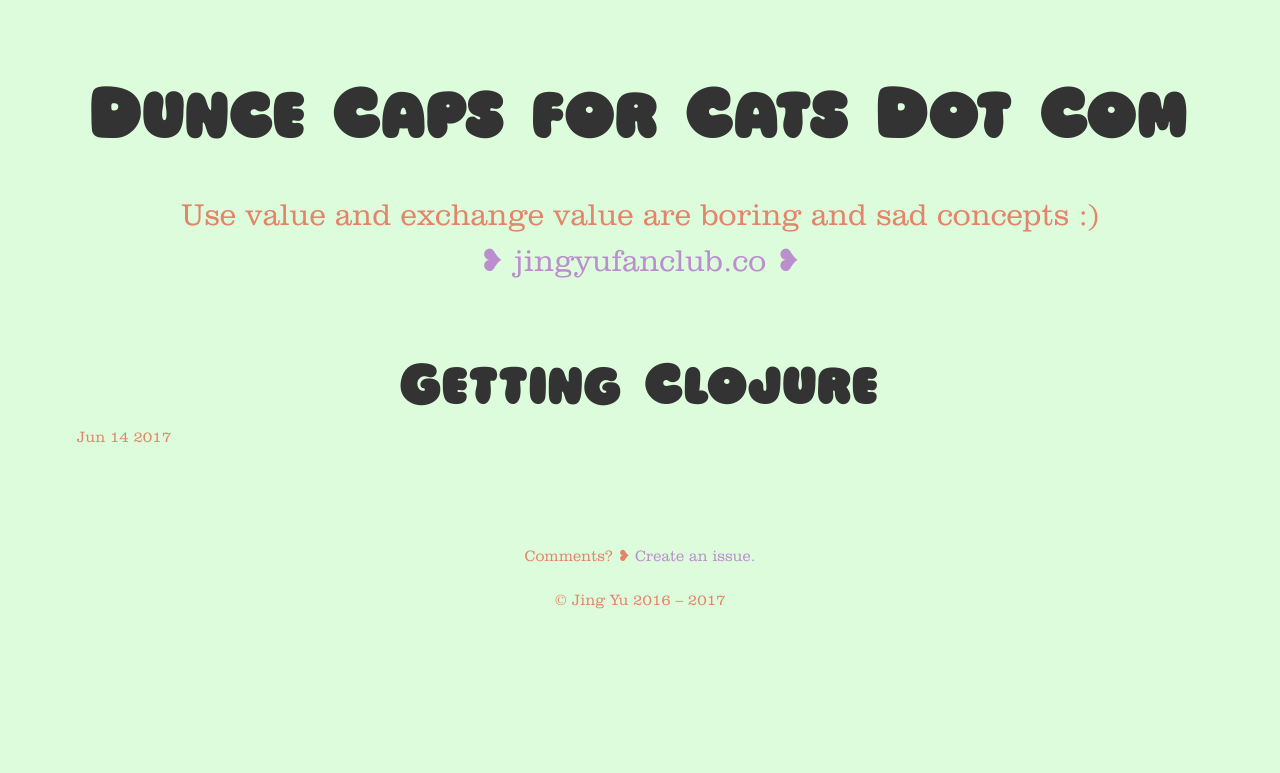
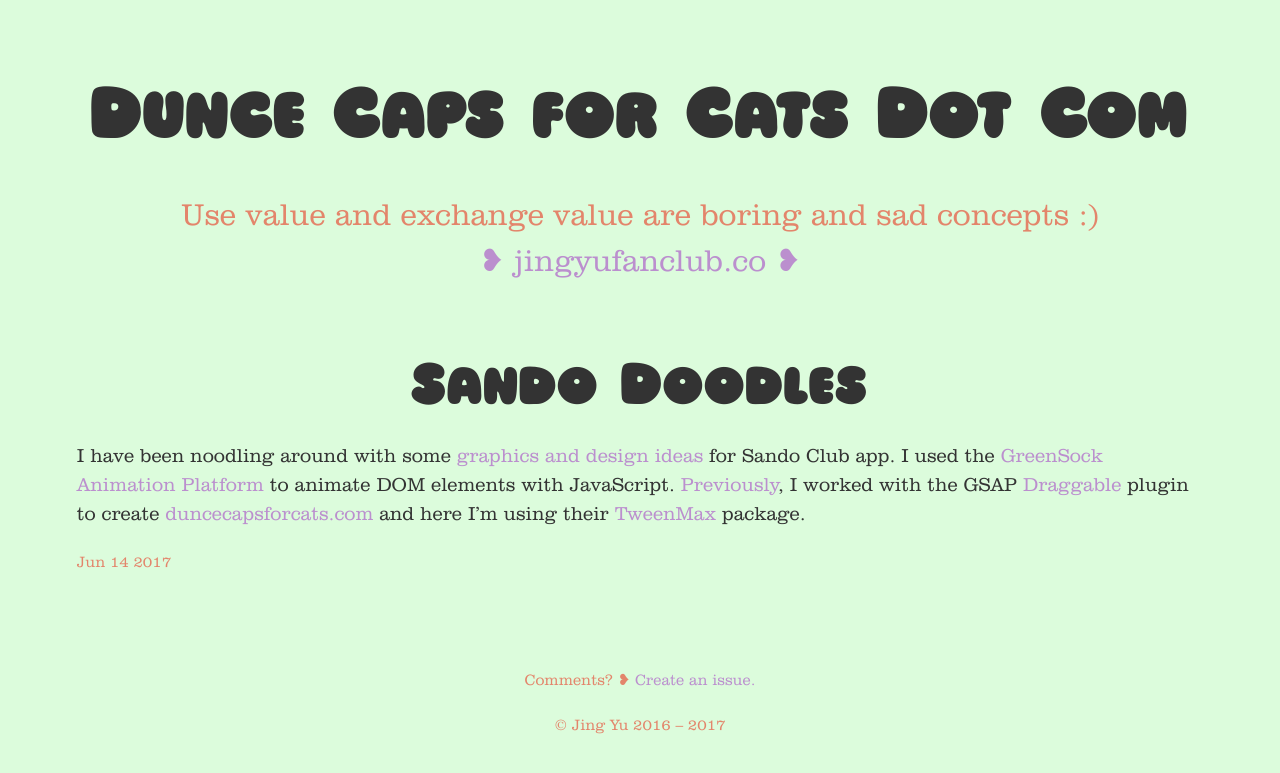
Before and after one commit to jingyufanclub/bloggo, a Jekyll site: the page built from _posts/2017-06-14-sando-doodles.md, in a window 1280 px wide. Shown: the top 773 px of the page. Built offline with Jekyll 4.4.1, drawn with Linux system fonts in a browser that asks for light colours.

Commit message:
edit new draft

```diff
--- a/_posts/2017-06-14-sando-doodles.md
+++ b/_posts/2017-06-14-sando-doodles.md
@@ -1,4 +1,5 @@
 ---
 layout: post
-title: Getting Clojure
+title: Sando Doodles
 ---
+I have been noodling around with some [graphics and design ideas](http://jingyufanclub.co/sando-doodles/) for Sando Club app. I used the [GreenSock Animation Platform](https://greensock.com/) to animate DOM elements with JavaScript. [Previously](http://jingyufanclub.co/blog/a-variety-of-hats/), I worked with the GSAP [Draggable](https://greensock.com/draggable)  plugin to create [duncecapsforcats.com](http://duncecapsforcats.com/) and here I'm using their [TweenMax](https://greensock.com/tweenmax) package.
```
